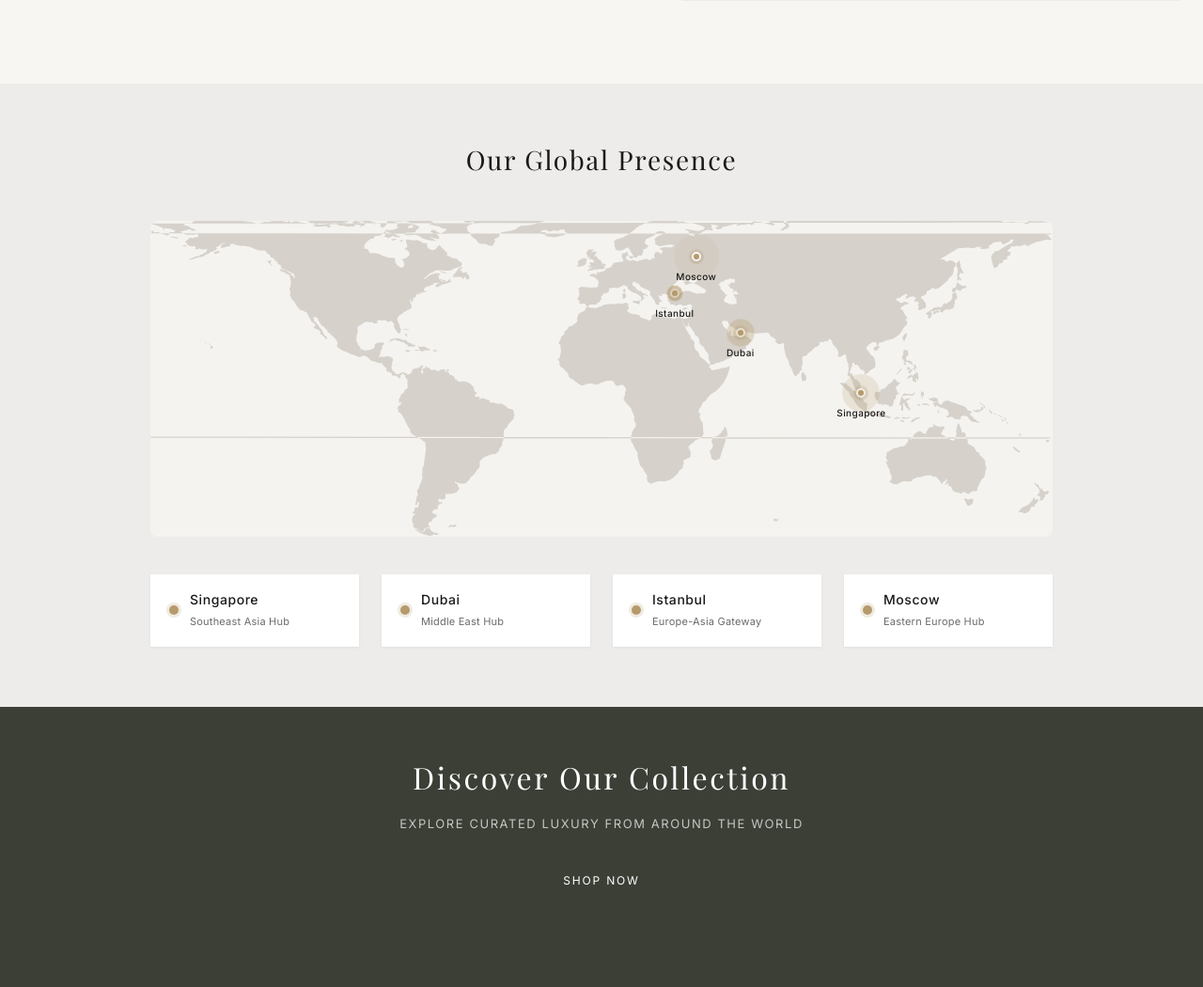
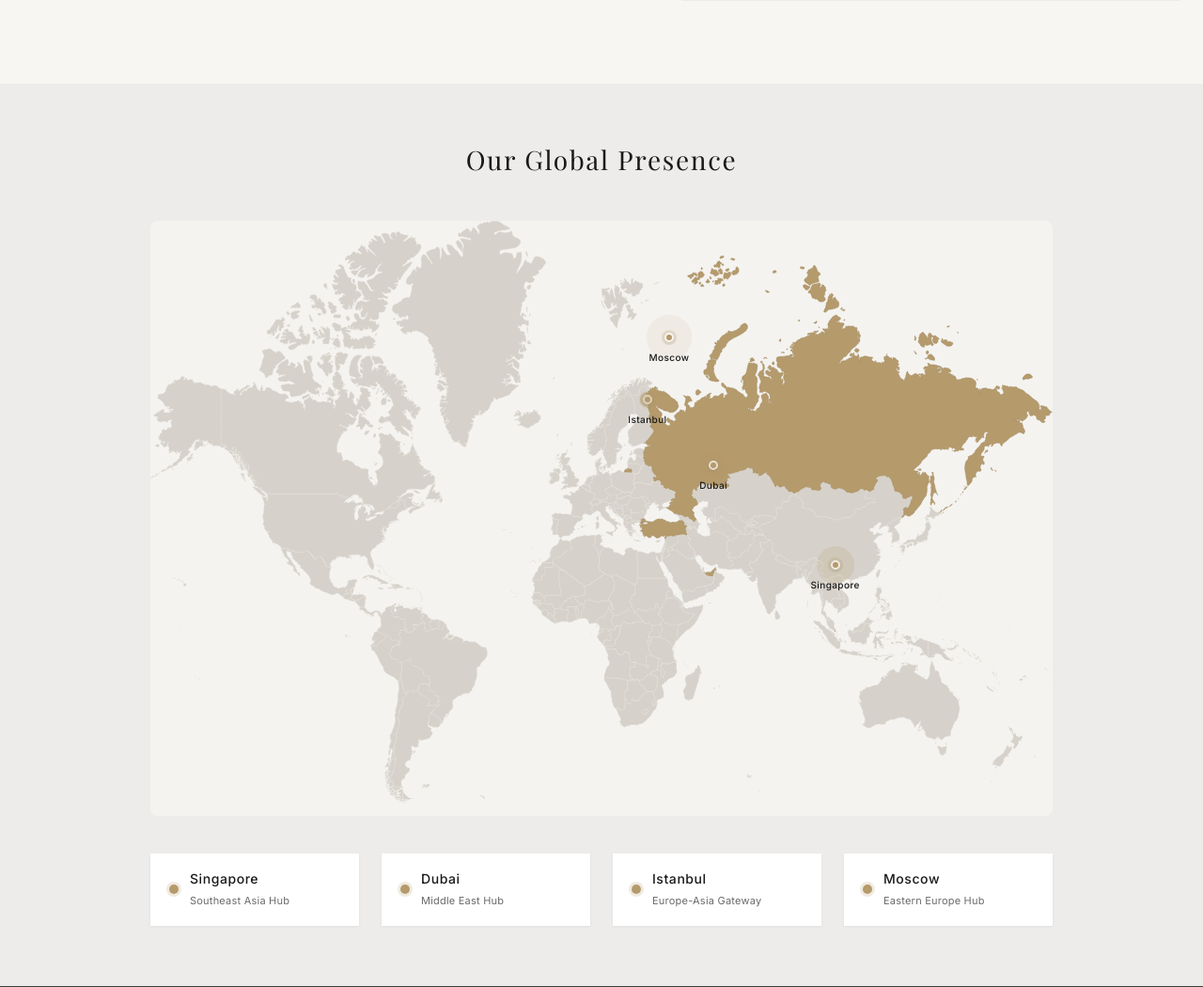
Before and after one commit to cypanized/lumiere-seconds, a Python web app: template templates/about.html in a window 1280 px wide. Shown: the part 887-1937 px from the top of the page at 94% size. Run offline with Jinja, Linux system fonts and the light colour scheme; the template is opened without the code that fills it, so the values that code supplies are empty; some web fonts are replaced.

Commit message:
Upgrade world map to show individual countries with highlighted locations
Replaced the single-path SVG with a detailed MapSVG world map containing
250 individually-styled country paths. Singapore, UAE, Turkey, and Russia
are highlighted in gold to show Lumière Seconds presence. Updated city
pin positions to match the new SVG projection.

Co-Authored-By: Claude Opus 4.6 <noreply@anthropic.com>

```diff
--- a/templates/about.html
+++ b/templates/about.html
@@ -93,22 +93,22 @@
       <div class="map-container">
         <img src="/static/images/world-map.svg" alt="World map showing Lumière Seconds locations" class="world-map-img" />
         <!-- City pins — positioned via CSS percentages based on Equirectangular projection -->
-        <div class="city-pin" style="left:78.8%; top:54.5%;">
+        <div class="city-pin" style="left:75.9%; top:57.9%;">
           <span class="pin-glow"></span>
           <span class="pin-dot"></span>
           <span class="pin-label">Singapore</span>
         </div>
-        <div class="city-pin" style="left:65.4%; top:35.5%;">
+        <div class="city-pin" style="left:62.4%; top:41.1%;">
           <span class="pin-glow"></span>
           <span class="pin-dot"></span>
           <span class="pin-label">Dubai</span>
         </div>
-        <div class="city-pin" style="left:58.1%; top:23.0%;">
+        <div class="city-pin" style="left:55.1%; top:30.0%;">
           <span class="pin-glow"></span>
           <span class="pin-dot"></span>
           <span class="pin-label">Istanbul</span>
         </div>
-        <div class="city-pin" style="left:60.5%; top:11.3%;">
+        <div class="city-pin" style="left:57.5%; top:19.6%;">
           <span class="pin-glow"></span>
           <span class="pin-dot"></span>
           <span class="pin-label">Moscow</span>
```
Also changed, not shown: static/images/world-map.svg.
